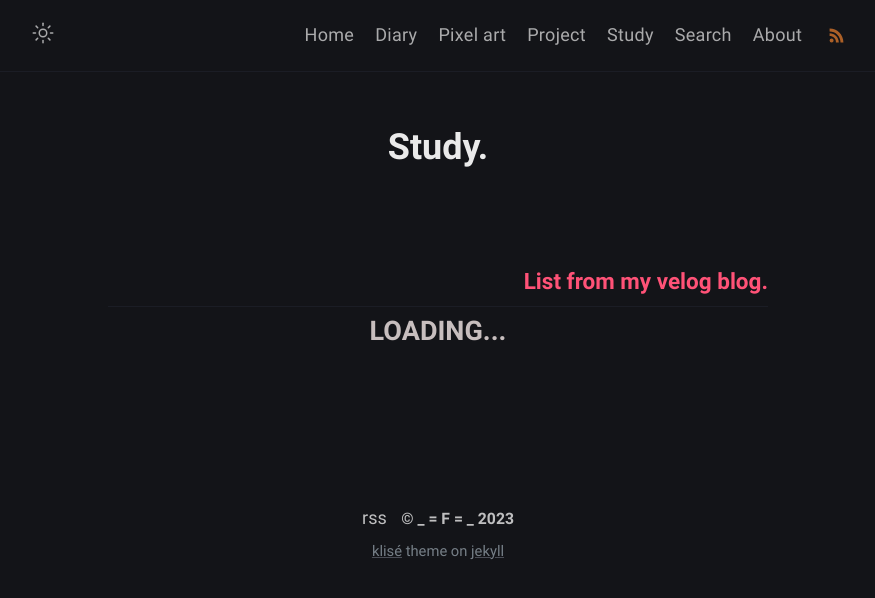
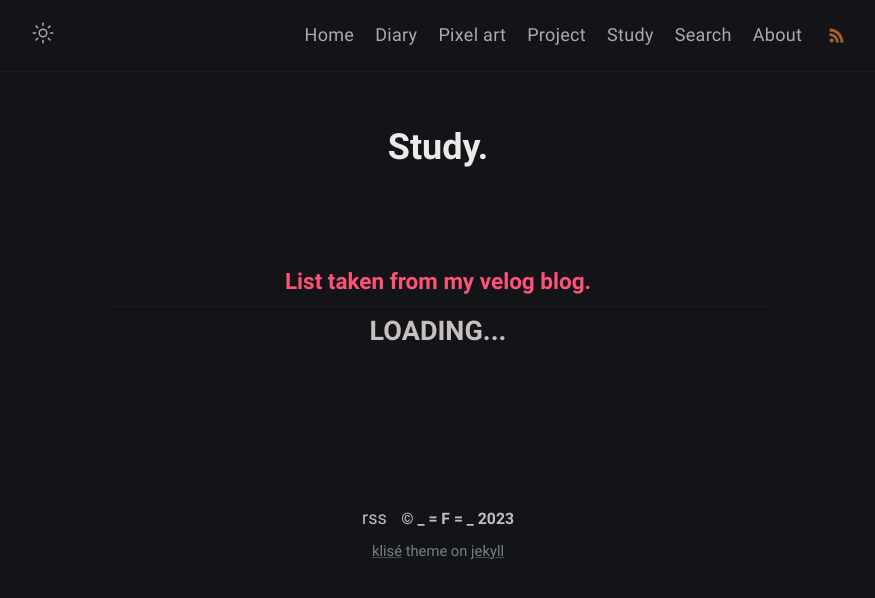
Before and after one commit to 1fworks/myblog, a Jekyll site: the page built from study.html, in a window 1280 px wide. Shown: the top 598 px of the page, without its empty margins (202-1077 px from the left). Built offline with Jekyll 4.4.1, drawn with Linux system fonts in a browser that asks for light colours.

Commit message:
modified study css add study velog link

```diff
--- a/_sass/klise/_dark.scss
+++ b/_sass/klise/_dark.scss
@@ -1,4 +1,5 @@
 body[data-theme="dark"] {
+  color-scheme: dark;
   color: $dark-text-base-color;
   background-color: $dark-black;
 
--- a/_sass/klise/_layout.scss
+++ b/_sass/klise/_layout.scss
@@ -531,7 +531,7 @@
 }
 
 .study-myurl {
-  text-align: right;
+  text-align: center;
 }
 
 #study-list {
--- a/_sass/klise/_post.scss
+++ b/_sass/klise/_post.scss
@@ -205,6 +205,8 @@
     padding-bottom: 10px;
 
     .post-title {
+      transition: all 0.2s ease-in-out;
+      letter-spacing: 0em;
       color: $black;
     }
 
@@ -213,6 +215,7 @@
       .post-title {
         color: $text-link-blue-active;
         opacity: 0.9;
+        letter-spacing: 0.1em;
       }
     }
 
--- a/rss/api/f_works_log.js
+++ b/rss/api/f_works_log.js
@@ -9,11 +9,11 @@ module.exports = async (req, res) => {
     (async () => {
         res.setHeader("Content-Type" , "text/html")
            .setHeader("Access-Control-Allow-Methods", "GET")
-           .setHeader("Access-Control-Allow-Origin", "*"); // *
+           .setHeader("Access-Control-Allow-Origin", "https://1fworks.github.io");
         await parser.parseURL('https://api.velog.io/rss/@f_works')
         .then((data)=>{
             data.items.forEach(item => {
-                ary.push({"title": item.title, "content": item.content,});
+                ary.push({"title": item.title, "content": item.content, "link": item.link});
             });
             res.json(ary);
         })
--- a/study.html
+++ b/study.html
@@ -8,7 +8,7 @@ comments: false
 
 <div class="study-myurl">
   <h3 class="post-item-title">
-    <a href="https://velog.io/@{{ site.author.velog }}">List from my velog blog.</a>
+    <a href="https://velog.io/@{{ site.author.velog }}">List taken from my velog blog.</a>
   </h3>
 </div>
 <div id="study-list">
@@ -36,7 +36,6 @@ comments: false
     });
     document.querySelectorAll(".study-title").forEach((element)=>{
       element.style.background="#00000000";
-      element.style.fontSize="1em";
       element.value = false;
       element.style.opacity = "1";
     });
@@ -53,18 +52,15 @@ comments: false
       if(element.title === e.currentTarget.title){
         if(e.currentTarget.value){
           element.style.background="linear-gradient(to bottom, #8080801f, #00000000)";
-          element.style.fontSize="2em";
-          window.scrollBy({top: element.getBoundingClientRect().top, behavior: 'smooth'});
         }
         else{
           element.style.background="#00000000";
-          element.style.fontSize="1em";
           element.value = false;
         }
+        window.scrollBy({top: element.getBoundingClientRect().top, behavior: 'smooth'});
       }
       else{
         element.style.background="#00000000";
-        element.style.fontSize="1em";
         element.value = false;
       }
     });
@@ -80,8 +76,19 @@ comments: false
   response.then((result)=>{
     result.forEach(item=>{
       document.getElementById("study-list").innerHTML +=
-      '<div title="'+item.title+'" class="study-title" value="false"><article class="post-item"><h2 class="post-item-title">◆ '+item.title+'</h2></article></div>'
-      +'<div class="study-content" title="'+item.title+'" ><div class="page-content" itemprop="articleBody">'+item.content+'<div class="back" onclick="backClickHandler()">Back</div></div></div>';
+        '<div title="'+item.title+'" class="study-title" value="false"><article class="post-item"><h2 class="post-item-title">◆ '
+        +item.title
+        +'</h2></article></div>'
+
+        +'<div class="study-content" title="'
+        +item.title
+        +'" ><div class="page-content" itemprop="articleBody">'
+        +'<div style="text-align:right;">View at: <a href="'
+        +item.link
+        +'">velog.io</a></div>'
+        +item.content
+        +'<div class="back" onclick="backClickHandler()">Back</div>'
+        +'</div></div>';
       document.querySelectorAll(".study-title").forEach(element=>{element.addEventListener("click", clickHandler);});
     });
   });
```
